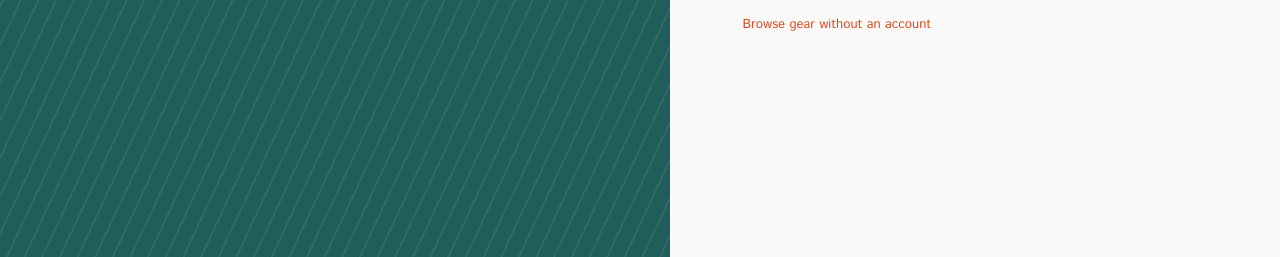
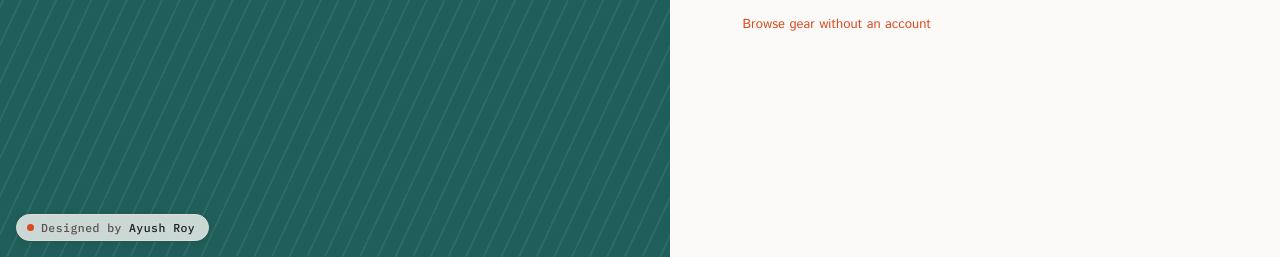
Before and after one commit to Ramanuz4/revnt, a plain HTML site: page index.html in a window 1280 px wide. Shown: the part 543-800 px from the top of the page. Drawn offline with nearby package versions, Linux system fonts and the light colour scheme.

Commit message:
designed by ayush roy added

```diff
--- a/css/styles.css
+++ b/css/styles.css
@@ -715,3 +715,24 @@ textarea.field { height: auto; min-height: 150px; padding: 14px 16px; resize: ve
 @media (max-width: 420px) { .date-row { grid-template-columns: 1fr; } .date-row > .ms { display: none; } }
 .hero-search .field { width: auto; min-width: 0; }
 .hero-search .btn { padding: 0 18px; }
+
+/* ---------- designer credit (fixed, every page) ---------- */
+.credit {
+  position: fixed; left: 16px; bottom: calc(16px + env(safe-area-inset-bottom, 0px)); z-index: 210;
+  display: inline-flex; align-items: center; gap: 7px;
+  padding: 7px 13px 7px 10px; border-radius: 999px;
+  background: var(--glass); color: var(--sub);
+  backdrop-filter: blur(12px); -webkit-backdrop-filter: blur(12px);
+  border: 1px solid var(--stroke); box-shadow: var(--shadow-sm);
+  font: 500 11.5px/1 var(--mono); letter-spacing: .04em;
+  pointer-events: none; user-select: none;
+  animation: fadeUp .6s 1.6s var(--ease) both;
+}
+.credit b { color: var(--ink); font-weight: 500; }
+.credit-dot { width: 7px; height: 7px; border-radius: 50%; background: var(--brand); animation: pulse 2.4s infinite; }
+/* stay above the phone tab bar and the sticky Rent Now bar */
+@media (max-width: 899px) {
+  body.has-tabs .credit { bottom: calc(var(--tab-h) + 12px + env(safe-area-inset-bottom, 0px)); }
+  body.has-sticky .credit { bottom: calc(84px + env(safe-area-inset-bottom, 0px)); }
+  .credit { font-size: 10.5px; padding: 6px 11px 6px 9px; }
+}
--- a/index.html
+++ b/index.html
@@ -40,6 +40,7 @@
   <footer class="footer" id="footer"></footer>
   <nav class="tabbar" id="tabbar" aria-label="Main"></nav>
   <div id="overlay"></div>
+  <div class="credit" aria-label="Designed by Ayush Roy"><span class="credit-dot"></span>Designed by <b>Ayush Roy</b></div>
   <div class="toast" id="toast" role="status" aria-live="polite"></div>
 
   <script src="js/data.js"></script>
--- a/js/app.js
+++ b/js/app.js
@@ -68,6 +68,8 @@ function render(dir) {
   view.innerHTML = pg.html(current.params);
   if (nav) { view.classList.remove('view', 'back'); void view.offsetWidth; view.classList.add('view'); if (dir === 'back') view.classList.add('back'); window.scrollTo(0, 0); }
   else window.scrollTo(0, keepY);
+  $$('body > .sticky-cta').forEach(e => e.remove());
+  const stickyBar = $('.sticky-cta', view); if (stickyBar) document.body.appendChild(stickyBar); /* keep fixed bars outside the animated view */
   pg.after && pg.after(current.params, view);
   reveal(view); tilt(view); segThumbs(view); countUp(view);
   document.title = pg.title === 'Home' ? 'REVNT — Gear up. Ride out.' : `${pg.title} · REVNT`;
```
